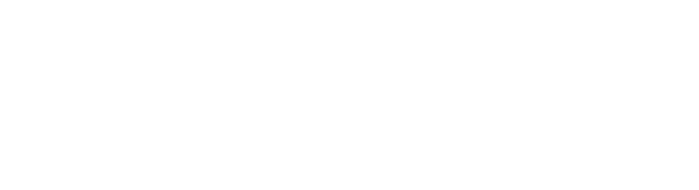
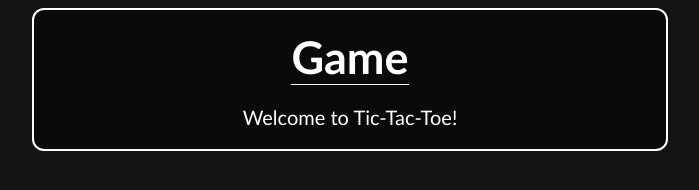
Before and after one commit to smk37git/INFOTC-2830, a plain HTML site: page Homework/JavaScript Assignment 1/index.html in a window 1280 px wide. Shown: the whole page, without its empty margins (290-989 px from the left). Drawn offline with Linux system fonts and the light colour scheme.

Commit message:
Moved js script link to new line; began styling for header area

```diff
--- a/Homework/JavaScript Assignment 1/game.css
+++ b/Homework/JavaScript Assignment 1/game.css
@@ -0,0 +1,29 @@
+/* Tic-Tac-Toe Game Styling */
+html, body {
+    background-color: #131313;
+}
+
+.header-container {
+    margin: 0 auto;
+    color: white;
+    border: 2px solid white;
+    background: #0a0a0a;
+    border-radius: 12px;
+    width: 50%;
+    display: grid;
+    justify-items: center;
+    padding: 10px 0;
+}
+
+.header-title {
+    margin: 10px 0;
+    font-size: 45px;
+    font-family:'Trebuchet MS';
+    border-bottom: 1px solid white;
+}
+
+.header-text {
+    margin: 10px 0;
+    font-size: 20px;
+    font-family:'Trebuchet MS';
+}
--- a/Homework/JavaScript Assignment 1/index.html
+++ b/Homework/JavaScript Assignment 1/index.html
@@ -7,9 +7,12 @@
         <meta name="description" content="">
         <meta name="viewport" content="width=device-width, initial-scale=1">
         <link rel="stylesheet" href="game.css">
+        <script src="game.js" async defer></script>
     </head>
     <body>
-
-        <script src="game.js" async defer></script>
+        <div class="header-container">
+            <h1 class="header-title">Game</h1>
+            <p class="header-text">Welcome to Tic-Tac-Toe!</p>
+        </div>
     </body>
 </html>
```
